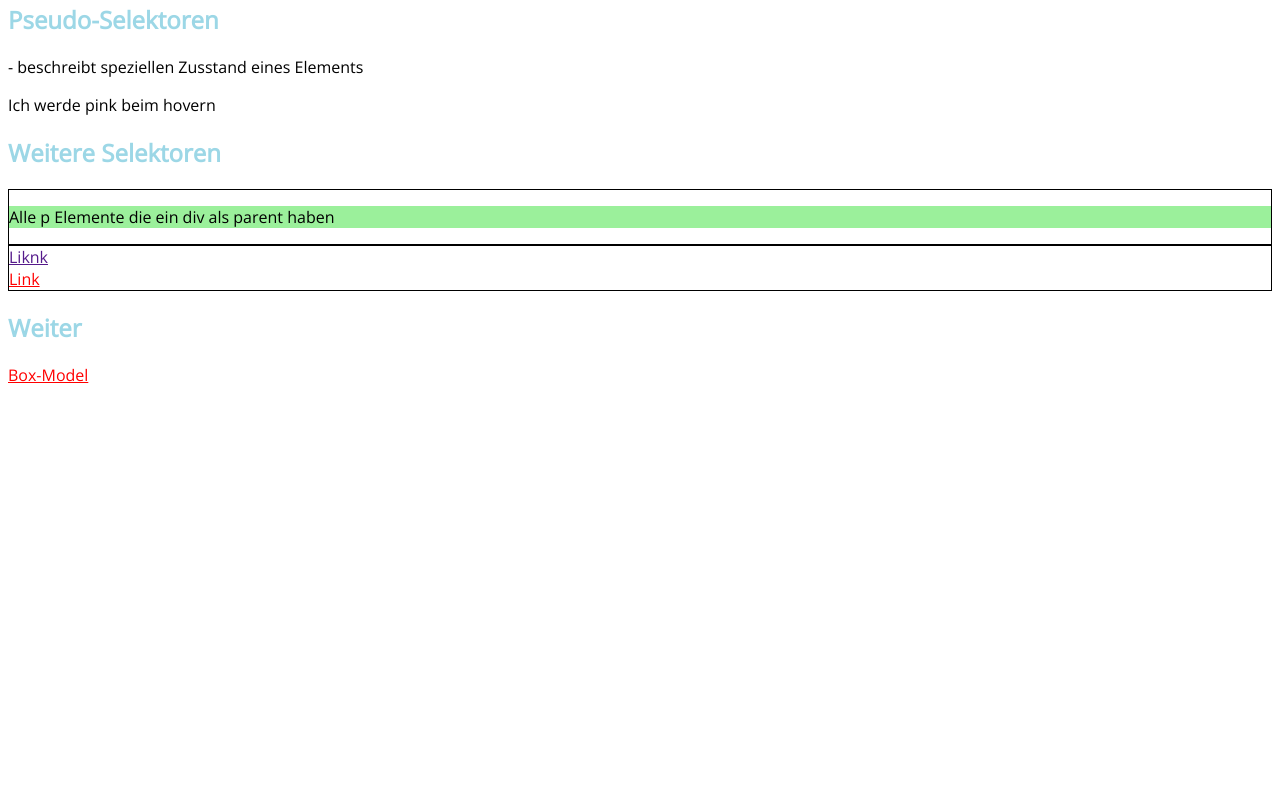
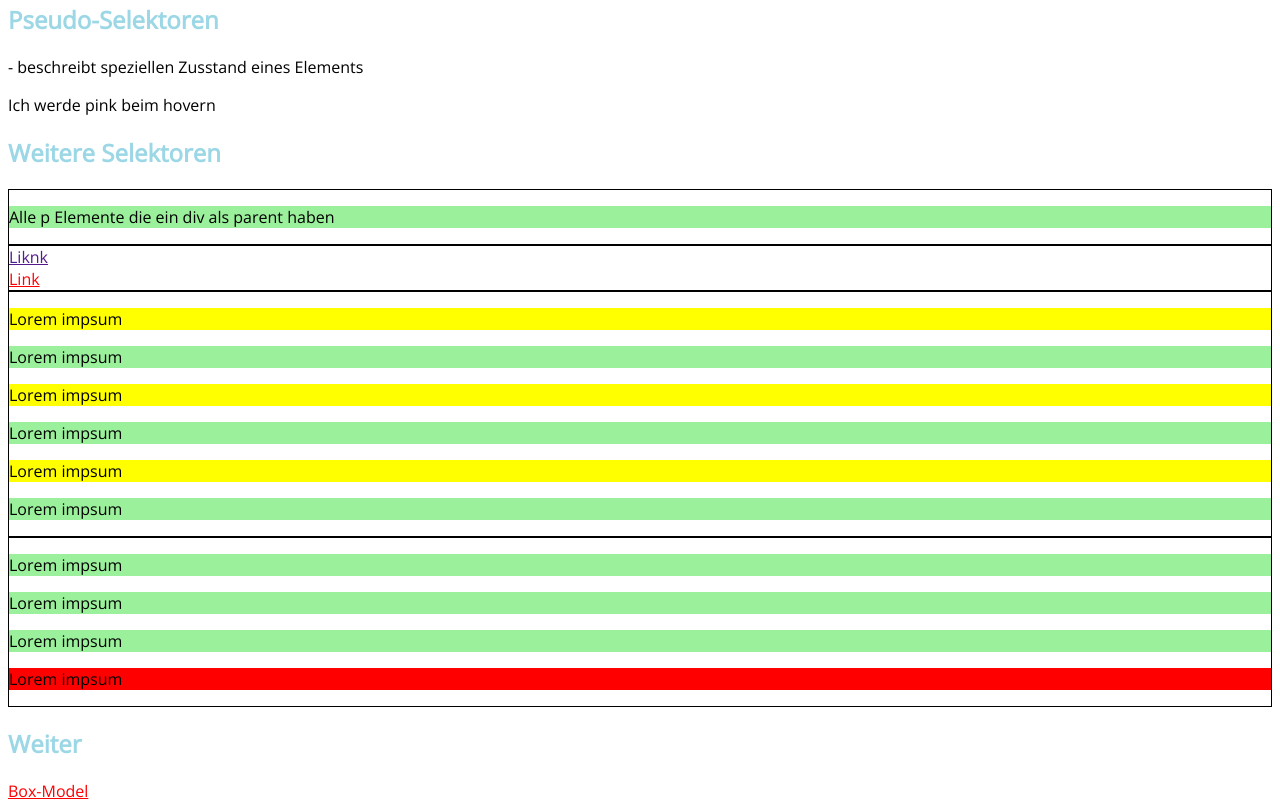
Before and after one commit to SorayaFerdani/ah-oh-html-css-tutorial, a plain HTML site: page selectors.html in a window 1280 px wide. Shown: the part 870-1680 px from the top of the page. Before the commit the page ends 1264 px from the top, so only its background shows below. Drawn offline with nearby package versions, Linux system fonts and the light colour scheme.

Commit message:
3 files modified

```diff
--- a/selectors.html
+++ b/selectors.html
@@ -81,6 +81,22 @@
 		<a href="/box-model.html">Link</a>
 	</div>
 
+	<div class="odd">
+		<p>Lorem impsum</p>
+		<p>Lorem impsum</p>
+		<p>Lorem impsum</p>
+		<p>Lorem impsum</p>
+		<p>Lorem impsum</p>
+		<p>Lorem impsum</p>
+	</div>
+
+	<div class="last">
+		<p>Lorem impsum</p>
+		<p>Lorem impsum</p>
+		<p>Lorem impsum</p>
+		<p>Lorem impsum</p>
+	</div>
+
 
 
 	<h2>Weiter</h2>
--- a/styles.css
+++ b/styles.css
@@ -56,6 +56,14 @@ a[href$=".html"] {
   color: red;
 }
 
+.odd p:nth-child(odd) {
+  background-color: yellow;
+}
+
+.last p:last-child {
+  background-color: red;
+}
+
 div {
   border: 1px solid black;
 }
```
Also changed, not shown: exercise-css.html (+1 -2 lines).
